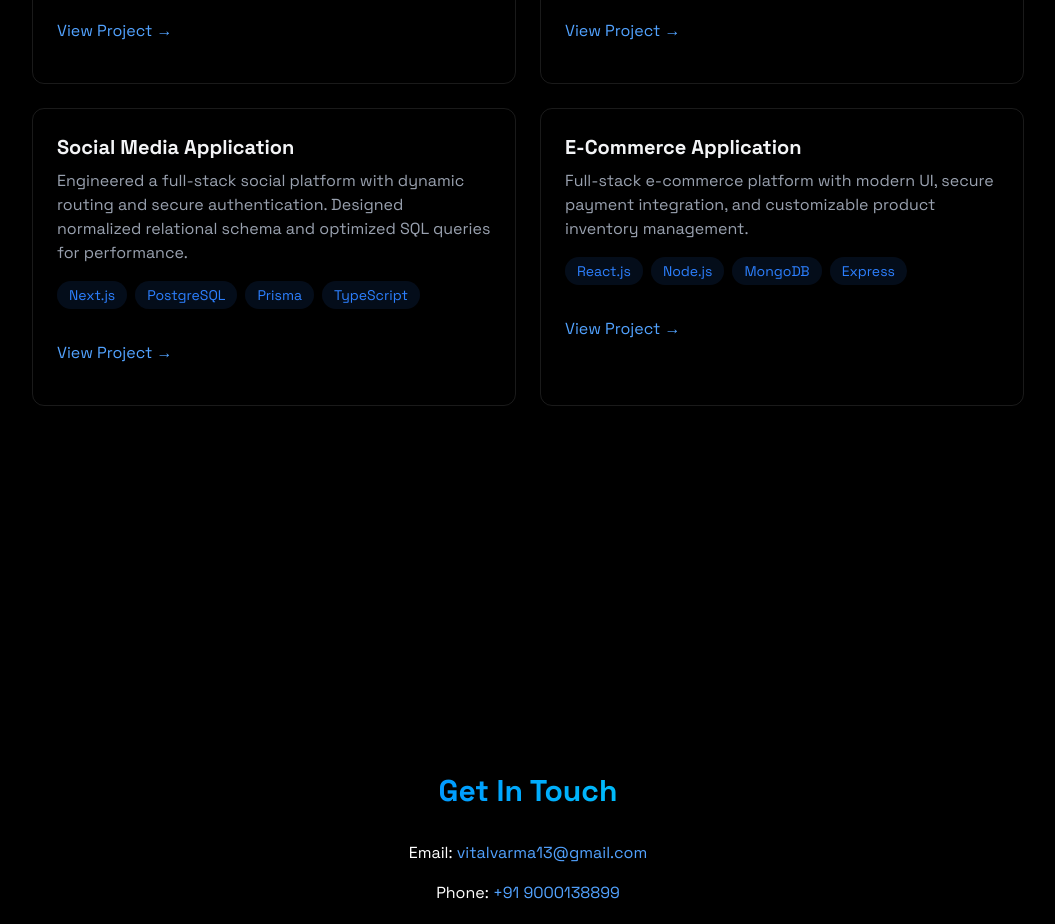
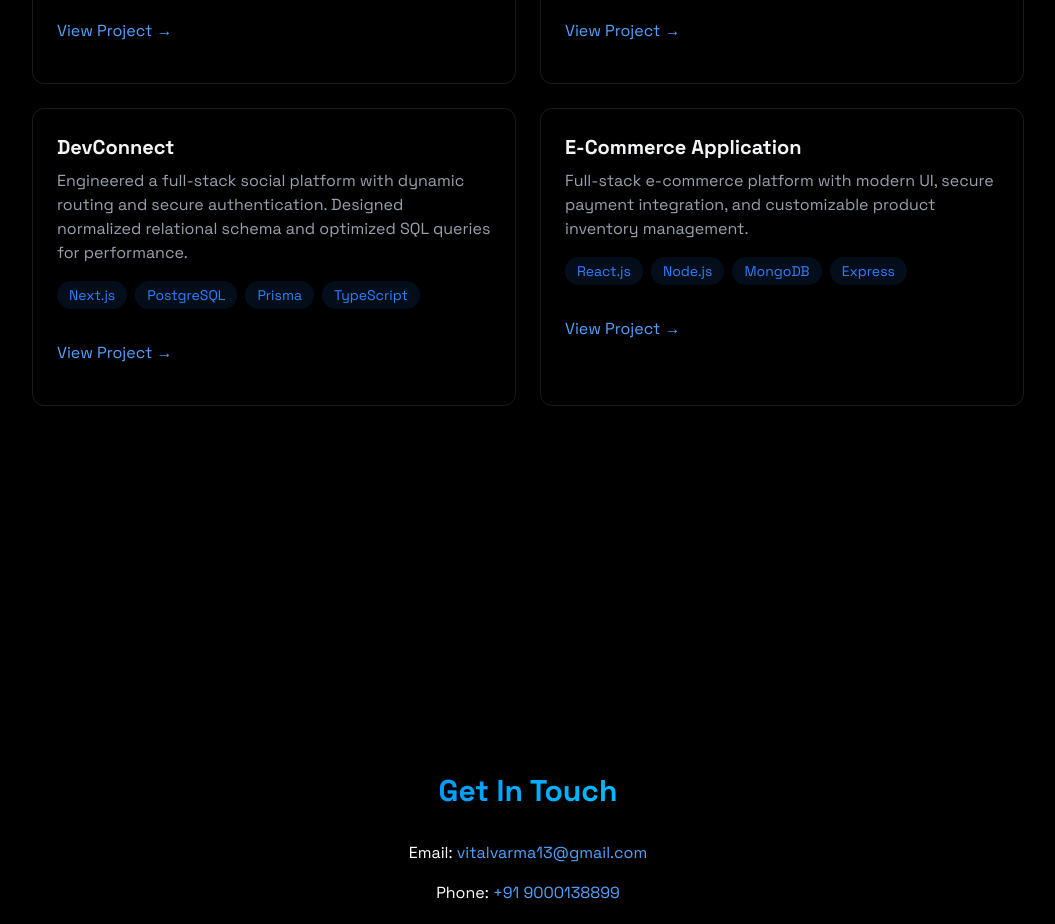
Before and after one commit to Vitalvarma/vital-portfolio, a React (Vite) app: page / in a window 1280 px wide. Shown: the part 2660-3584 px from the top of the page, without its empty margins (112-1167 px from the left). Built offline with nearby package versions, Linux system fonts and the light colour scheme.

Commit message:
corrected project resource link

```diff
--- a/src/components/sections/Projects.jsx
+++ b/src/components/sections/Projects.jsx
@@ -87,7 +87,7 @@ export const Projects = () => {
               transition-all
             "
             >
-              <h3 className="text-xl font-bold mb-2">Social Media Application</h3>
+              <h3 className="text-xl font-bold mb-2">DevConnect</h3>
               <p className="text-gray-400 mb-4">
                 Engineered a full-stack social platform with dynamic routing and secure authentication. Designed normalized relational schema and optimized SQL queries for performance.
               </p>
@@ -109,7 +109,7 @@ export const Projects = () => {
               </div>
               <div className="flex justify-between items-center">
                 <a
-                  href="https://github.com/Vitalvarma/social-media"
+                  href="https://github.com/Vitalvarma/devconnect"
                   className="text-blue-400 hover:text-blue-300 transition-colors my-4"
                 >
                   View Project →
```
